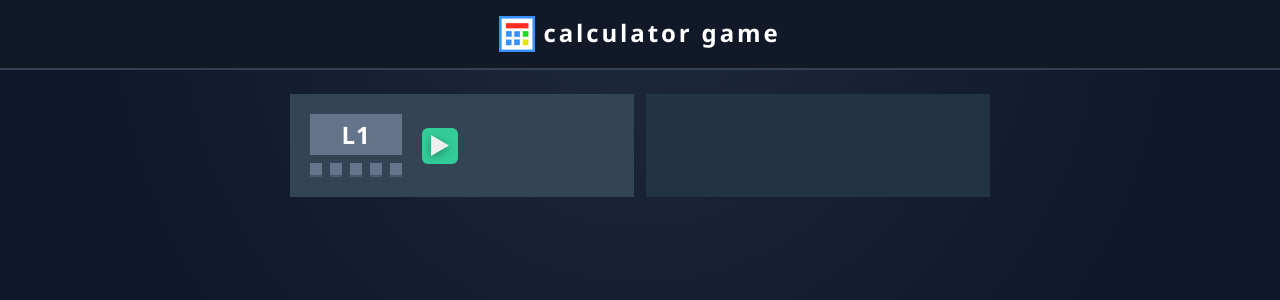
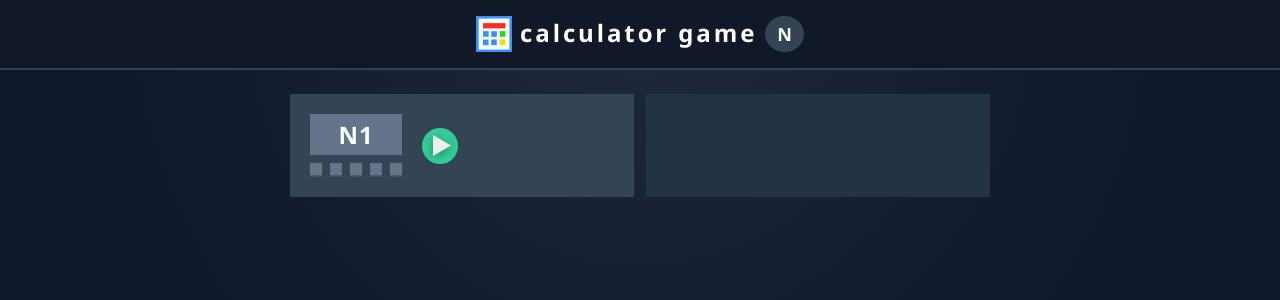
Before and after one commit to wwtchrsin/calculator-game, a Vue app: page / in a window 1280 px wide. Shown: the top 300 px of the page. Built offline with nearby package versions, Linux system fonts and the light colour scheme; a web font is replaced by a local one.

Commit message:
[+] normal mode

```diff
--- a/src/App.vue
+++ b/src/App.vue
@@ -1,11 +1,17 @@
 <template>
   <div class="app-shell">
-    <AppHeader />
+    <AppHeader
+      :mode="mode"
+      :roundOver="roundOver"
+      @toggle-mode="toggleMode"
+    />
     <main class="app-main">
       <div class="main-panels">
         <section class="status-panel">
           <div class="level-status">
-            <div class="level-label">L{{ level }}</div>
+            <div class="level-label">
+              {{ mode === "hard" ? "H" : "N" }}{{ level }}
+            </div>
             <div class="score-bar" aria-label="Level score">
               <span
                 v-for="n in 5"
@@ -93,11 +99,13 @@
         </section>
       </div>
       <section class="steps-panel">
-        <ExpressionRow
-          v-for="(stepCells, index) in stepRows"
-          :key="index"
-          :cells="stepCells"
-        />
+        <template v-if="round">
+          <ExpressionRow
+            v-for="(stepCells, index) in stepRows"
+            :key="index"
+            :cells="stepCells"
+          />
+        </template>
       </section>
     </main>
   </div>
@@ -110,9 +118,10 @@ import ExpressionRow from './components/ExpressionRow.vue'
 import { createBoard, formatTime } from './game/board.js'
 import { evaluateCells, stepToCells, excludeBracketCells } from './game/evaluate.js'
 import { generateRound, roundTime } from './game/generate.js'
-import { loadData, saveData, getDefaultData } from './game/storage.js'
+import { loadData, saveData, saveMode } from './game/storage.js'
 import AppHeader from './components/AppHeader.vue'
 
+const mode = ref("normal")
 const level = ref(1)
 const score = ref(0)
 const secondsLeft = ref(roundTime(1))
@@ -168,20 +177,20 @@ function resetAvailable() {
 }
 
 function startRound() {
-  round.value = generateRound()
+  round.value = generateRound(mode.value)
   numberSeq = 0
   resetAvailable()
   target.value = round.value.target
-  cells.value = createBoard()
+  cells.value = createBoard(mode.value === "hard" ? [] : round.value.numbers)
   correctAnswer.value = round.value.answer
   stepRows.value = []
   roundOver.value = false
   roundWon.value = false
   secondsLeft.value = roundTime(level.value)
   showCorrectAnswer.value = false
-  selectCell(cells.value[1].id)
+  selectCell(mode.value === "hard" ? cells.value[1].id : cells.value[3].id)
   startTimer()
-  saveData({
+  saveData(mode.value, {
     level: level.value,
     score: score.value,
     started: true,
@@ -255,7 +264,7 @@ function finishRound(won) {
     if (score.value < 0) pendingShift.value = -1
   }
 
-  saveData({
+  saveData(mode.value, {
     level: level.value,
     score: score.value,
     started: false,
@@ -286,24 +295,27 @@ function toggleAnswer() {
   }
 }
 
+function toggleMode() {
+  mode.value = mode.value === "normal" ? "hard" : "normal"
+  saveMode(mode.value)
+  loadSave()
+  round.value = null
+}
+
 function giveUp() {
   finishRound(false)
 }
 
 function resetExpression() {
   if (!roundOver.value) {
-    const resetCells = [ ...cells.value ]
-    for ( let i=0; i < resetCells.length - 1; i++ ) {
-      resetCells[i].value = ""
-    }
-    cells.value = resetCells
+    cells.value = createBoard(mode.value === "hard" ? [] : round.value.numbers)
     resetAvailable()
     afterEdit()
-    selectCell(cells.value[1].id)
+    selectCell(mode.value === "hard" ? cells.value[1].id : cells.value[3].id)
   }
 }
 
-onMounted(() => {
+function loadSave() {
   const data = loadData()
   if (data.started) {
     if (data.score > 0) {
@@ -313,8 +325,13 @@ onMounted(() => {
       data.score = 5
     }
   }
+  mode.value = data.mode
   level.value = data.level
   score.value = data.score
+}
+
+onMounted(() => {
+  loadSave()
 })
 
 onUnmounted(() => {
--- a/src/components/AppHeader.vue
+++ b/src/components/AppHeader.vue
@@ -59,5 +59,24 @@
         y="26.968243" />
     </svg>
     <div class="app-name">calculator game</div>
+    <button
+      v-if="roundOver"
+      class="toggle-mode-btn is-interactive"
+      type="button"
+      aria-label="Toggle Mode"
+      @click="$emit('toggle-mode', $event)"
+    >
+      {{  mode === "hard" ? "H" : "N" }}
+    </button>
+
   </header>
 </template>
+
+<script setup>
+  defineProps({
+    mode: { type: String, required: true },
+    roundOver: { type: Boolean, required: true },
+  })
+
+  defineEmits(['toggle-mode'])
+</script>
--- a/src/game/board.js
+++ b/src/game/board.js
@@ -1,6 +1,6 @@
 export const NUMBER_COUNT = 6
 
-export function createBoard() {
+export function createBoard(numbers = []) {
   const cells = []
   for (let i = 0; i < NUMBER_COUNT; i += 1) {
     cells.push({
@@ -12,7 +12,7 @@ export function createBoard() {
     cells.push({
       id: `n-${i}`,
       type: 'number',
-      value: '',
+      value: String(numbers[i] ?? ''),
       sourceId: null,
       interactive: true
     })
--- a/src/game/generate.js
+++ b/src/game/generate.js
@@ -138,7 +138,7 @@ function getCorrectAnswer(numbers, ops, spans) {
   return cells
 }
 
-export function generateRound(maxAttempts = 8000) {
+export function generateRound(mode, maxAttempts = 8000) {
   for (let attempt = 0; attempt < maxAttempts; attempt += 1) {
     const numbers = makeNumbers()
     const ops = Array.from({ length: 5 }, () => pick(OPS))
@@ -150,7 +150,7 @@ export function generateRound(maxAttempts = 8000) {
     if (!evaluated.ok) continue
     if (evaluated.value < 100 || evaluated.value > 999) continue
     return {
-      numbers: shaffleArray(numbers),
+      numbers: (mode === "hard" ? shaffleArray : n => n)(numbers),
       target: evaluated.value,
       expression,
       answer,
@@ -191,7 +191,7 @@ function generateSimpleFallback() {
     }
   }
   return {
-    numbers: [3, 8, 12, 25, 50, 75],
+    numbers: [75, 50, 25, 12, 8, 3],
     target: 173,
     expression: '75 + 50 + 25 + 12 + 8 + 3',
     kind: 'none'
--- a/src/game/storage.js
+++ b/src/game/storage.js
@@ -5,23 +5,32 @@ export function getDefaultData() {
     level: 1,
     score: 0,
     started: false,
+    mode: "normal",
   }
 }
 
 export function loadData() {
+  const mode = localStorage.getItem(STORAGE_ENTRY) ?? ""
+  if (mode !== "normal" && mode !== "hard") {
+    return getDefaultData()
+  }
   try {
-    const entry = atob(localStorage.getItem(STORAGE_ENTRY) ?? "")
+    const entry = atob(localStorage.getItem(`${STORAGE_ENTRY}-${mode}`) ?? "")
     if (!entry.length) {
-      return getDefaultData()
+      return { ...getDefaultData(), mode }
     }
     let data = JSON.parse(entry)
-    return data
+    return { ...data, mode }
   } catch (err) {
-    return getDefaultData()
+    return { ...getDefaultData(), mode }
   }
 }
 
-export function saveData(data) {
+export function saveData(mode, data) {
   const entry = btoa(JSON.stringify(data))
-  localStorage.setItem(STORAGE_ENTRY, entry)
+  localStorage.setItem(`${STORAGE_ENTRY}-${mode}`, entry)
 }
+
+export function saveMode(mode) {
+  localStorage.setItem(STORAGE_ENTRY, mode)
+}
--- a/src/style.css
+++ b/src/style.css
@@ -65,6 +65,18 @@ body {
   margin: 0 auto;
   flex-direction: row;
   gap: 12px;
+}
+
+.app-header .toggle-mode-btn {
+  background-color: #345;
+  color: white;
+  font-weight: 700;
+  padding: 6px 12px;
+  border: 0;
+  user-select: none;
+  font-family: "Audiowide", "Segoe UI", "Trebuchet MS", sans-serif;
+  font-size: 18px;
+  border-radius: 50%;
 }
 
 .main-panels,
@@ -154,7 +166,7 @@ body {
   display: grid;
   place-items: center;
   background-color: #3c9;
-  border-radius: 6px;
+  border-radius: 50%;
 }
 
 .correct-answer-btn {
@@ -172,10 +184,14 @@ body {
 .continue-btn svg,
 .correct-answer-btn svg,
 .give-up-btn svg {
+  fill: #eee;
+  filter: drop-shadow(0 2px 4px rgba(0, 0, 0, 0.35));
+}
+
+.continue-btn svg {
   width: 18px;
   height: 21px;
-  fill: #eee;
-  filter: drop-shadow(0 2px 4px rgba(0, 0, 0, 0.35));
+  margin-left: 4px;
 }
 
 .correct-answer-btn svg {
@@ -184,8 +200,8 @@ body {
 }
 
 .give-up-btn svg {
-  width: 18px;
-  height: 18px;
+  width: 16px;
+  height: 16px;
 }
 
 .continue-btn:hover svg,
```
